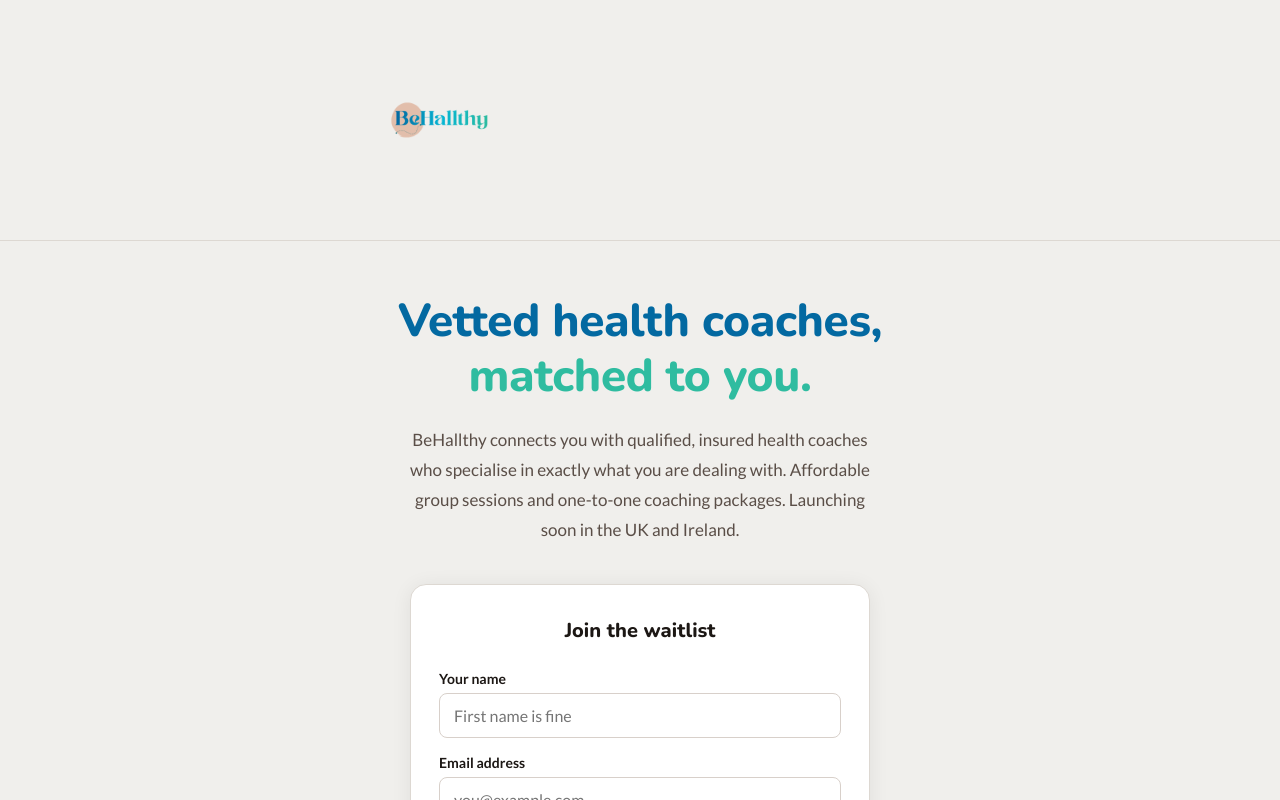
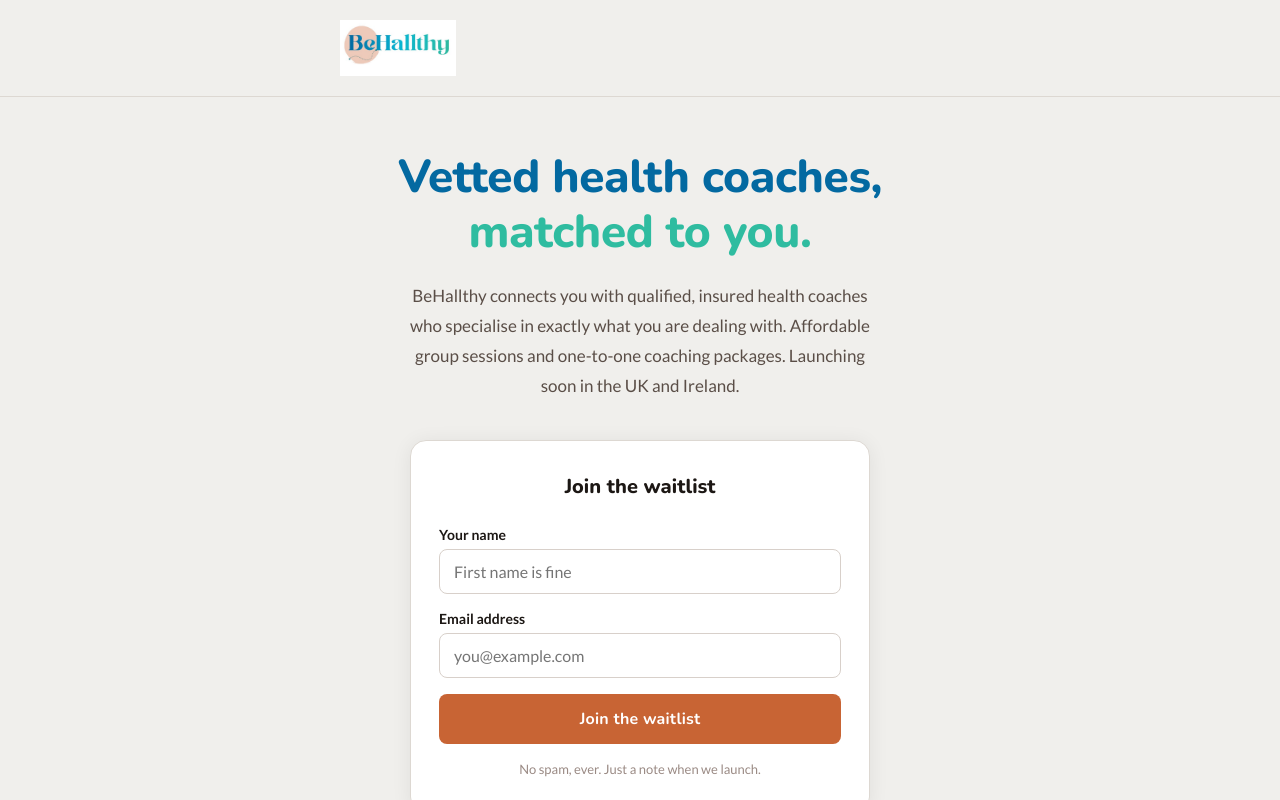
Before and after one commit to grafbea00-del/behallthy-waitlist, a React (Create React App) app: page / in a window 1280 px wide. Shown: the top 800 px of the page. Built offline with nearby package versions, Linux system fonts and the light colour scheme.

Commit message:
Update App.jsx

```diff
--- a/src/App.jsx
+++ b/src/App.jsx
@@ -21,9 +21,9 @@ const c = {
 function Logo() {
   return (
     <img
-      src="/logo.png"
+      src={LOGO_URI}
       alt="BeHallthy"
-      style={{ height: '200px', display: 'block' }}
+      style={{ height: '56px', display: 'block' }}
     />
   );
 }
```
